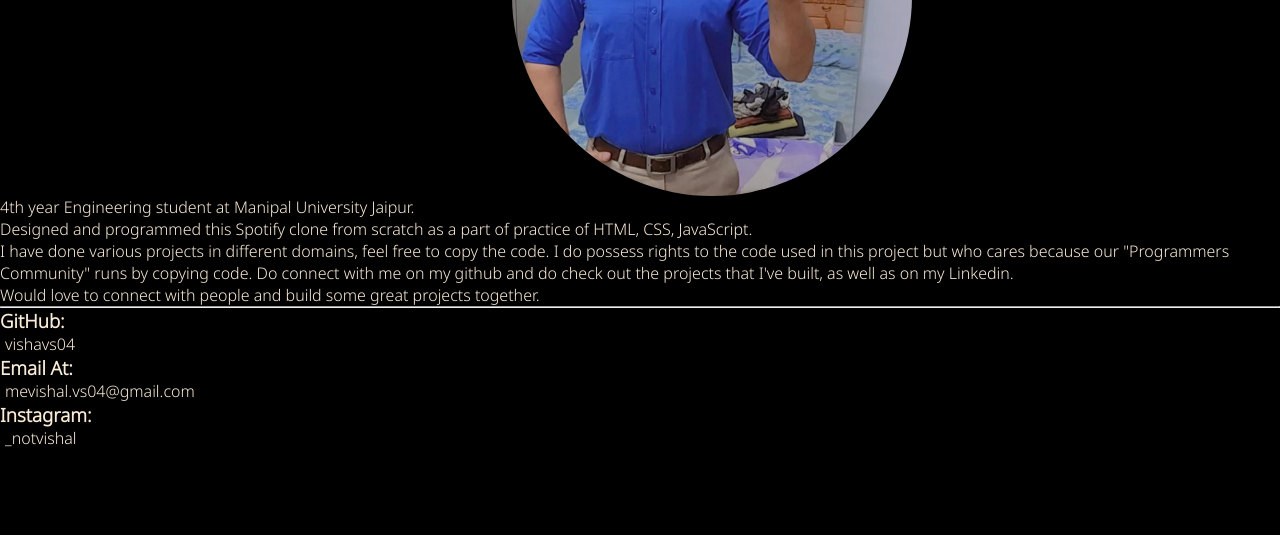
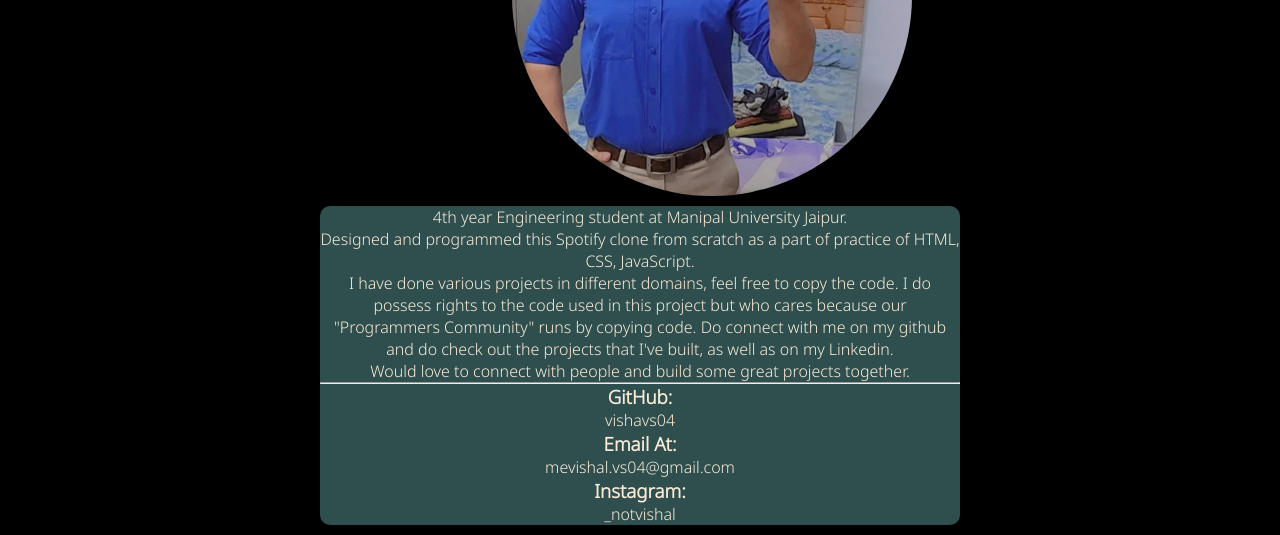
Before and after one commit to vishalvs04/spotify_clone, a plain HTML site: page about.html in a window 1280 px wide. Shown: the part 392-927 px from the top of the page. Before the commit the page ends 846 px from the top, so only its background shows below. Drawn offline with Linux system fonts and the light colour scheme; a web font is replaced by a local one.

Commit message:
Update style.css

```diff
--- a/style.css
+++ b/style.css
@@ -233,6 +233,15 @@ nav ul li a:hover{
     color:antiquewhite;
 }
 
+.lastcont {
+    text-align: center;
+    width:50%;
+    font-size: 16px;
+    background-color: darkslategray;
+    margin: 10px 25%;
+    border-radius: 10px;
+}
+
 
 .pic{
     display:flex;
```
